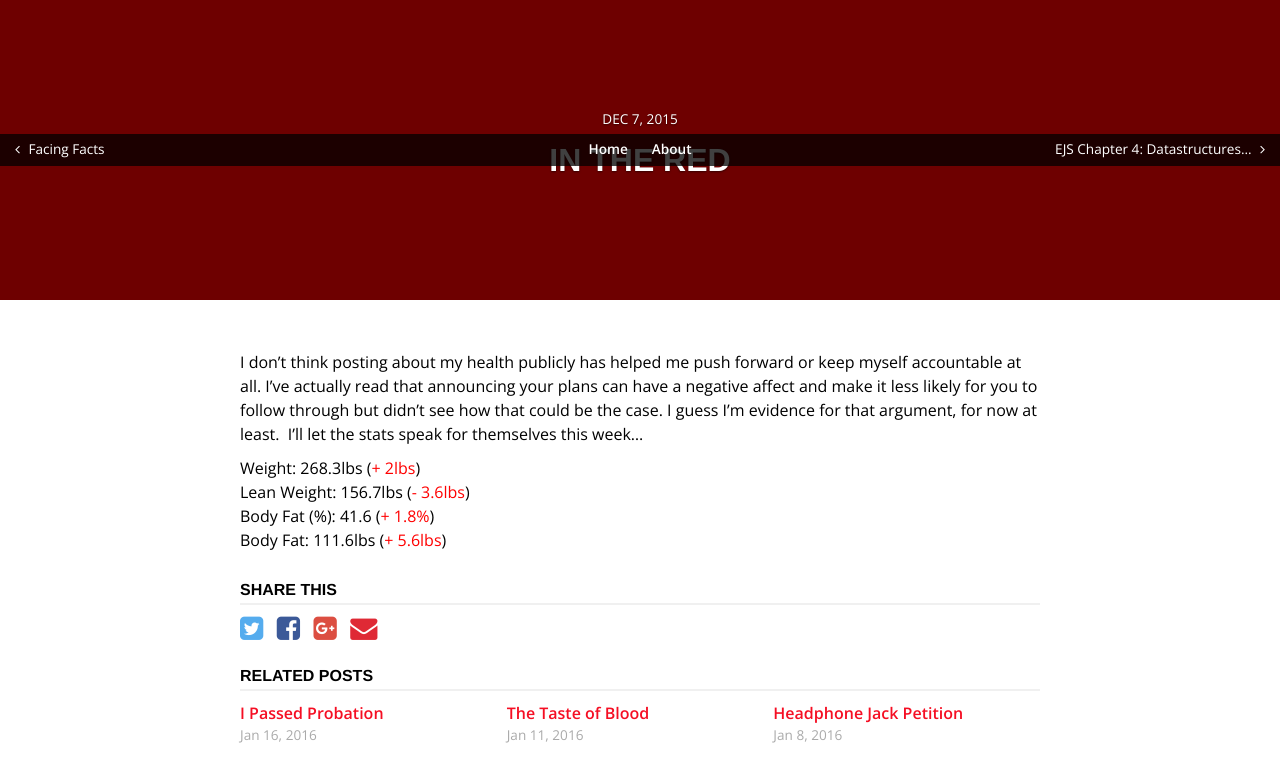
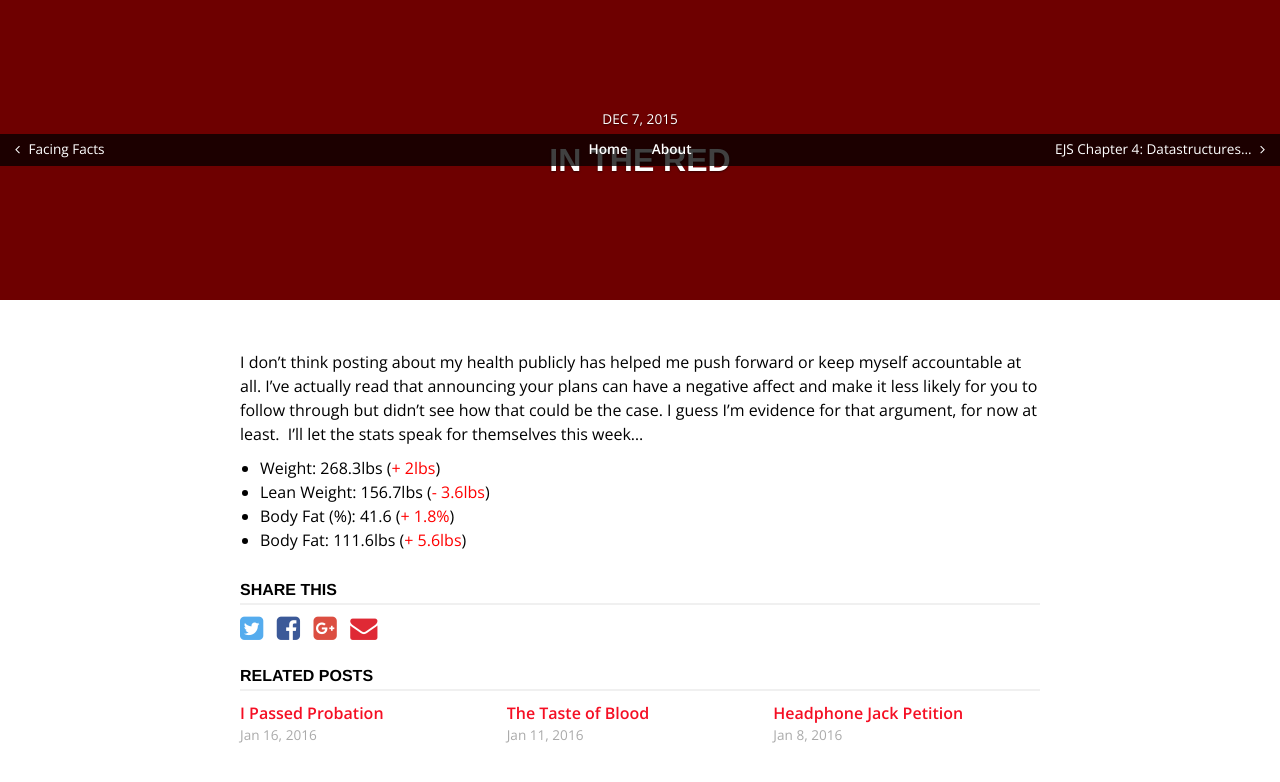
Before and after one commit to gethinoakes/gethinoakes.github.io, a Jekyll site: the page built from _posts/2015-12-07-in-the-red.md, in a window 1280 px wide. Shown: the top 782 px of the page. Built offline with Jekyll 4.4.1, drawn with Linux system fonts in a browser that asks for light colours; nearby versions of some CDN libraries; comment, search, counter and statistics services are not loaded.

Commit message:
li styles

```diff
--- a/css/main.scss
+++ b/css/main.scss
@@ -54,6 +54,11 @@ p, ul, a, time {
     line-height: 1.5;
     color: $body_font-color;
     padding: 0 0 $spacing / 3 0;
+}
+
+li {
+	list-style: disc;
+    margin-left: 20px;
 }
 
 a {
```
